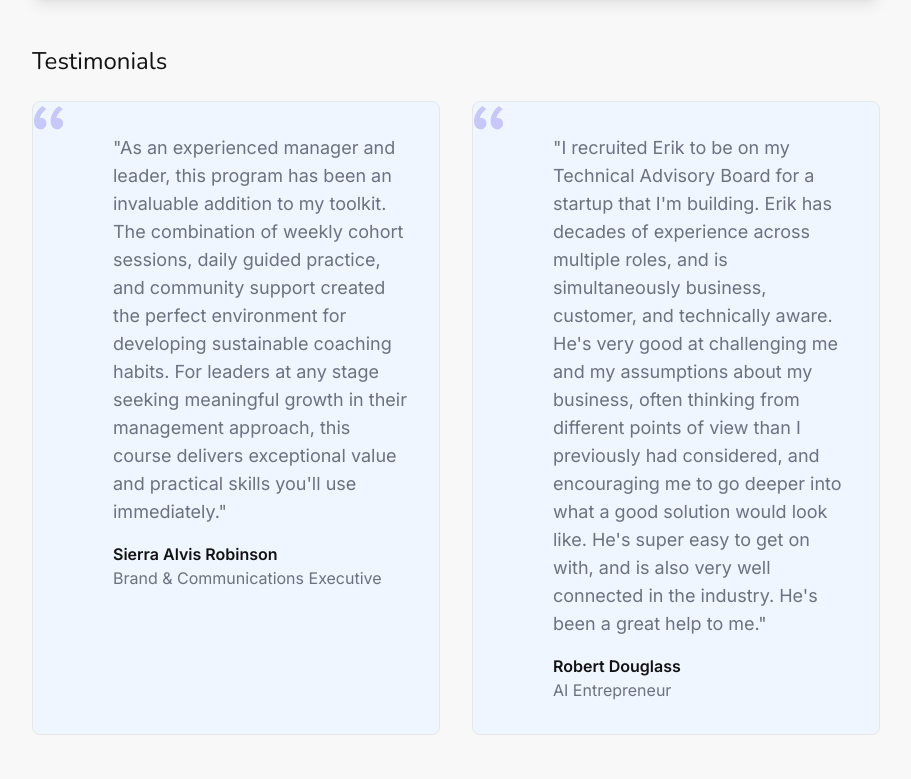
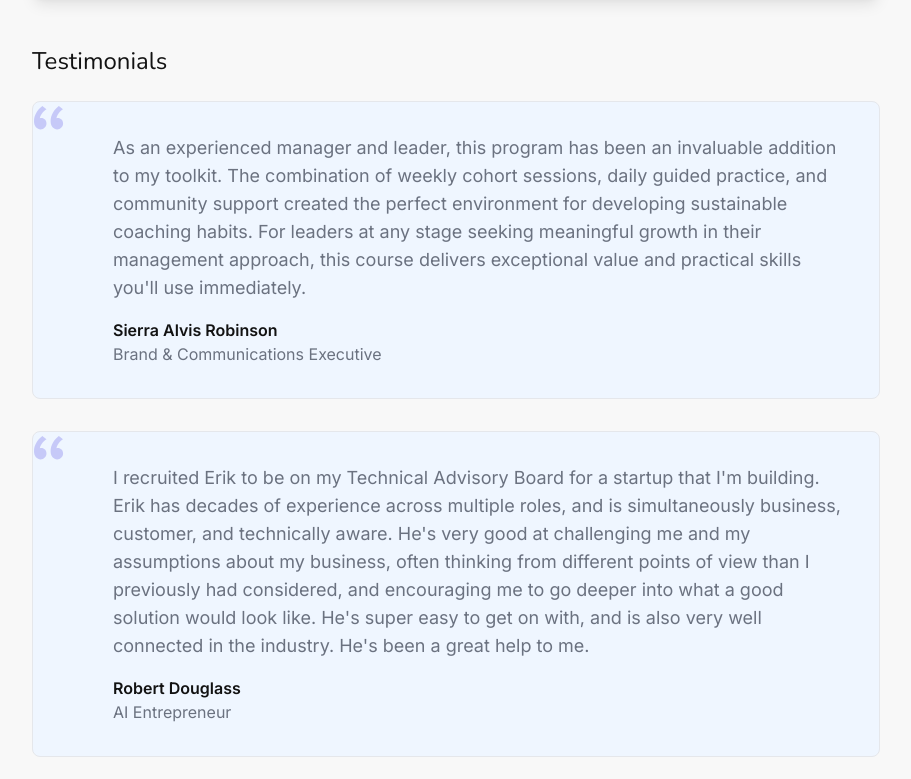
Before and after one commit to e2thex/summerfieldconsulting, an Eleventy site: page src/index.html in a window 1280 px wide. Shown: the part 861-1640 px from the top of the page, without its empty margins (184-1095 px from the left). Built offline with nearby package versions, Linux system fonts and the light colour scheme; Eleventy itself is replaced by a stand-in of ours; files that its build step writes are made by us from their sources.

Commit message:
change the feature quote

```diff
--- a/src/index.html
+++ b/src/index.html
@@ -84,14 +84,14 @@
         <!-- Featured Testimonial -->
         <section class="mb-12" aria-labelledby="testimonial-heading">
             <h2 id="testimonial-heading" class="text-2xl font-heading font-normal mb-6">Testimonials</h2>
-            <div class="grid grid-cols-1 xl:grid-cols-2 gap-8">
+            <div class="grid grid-cols-1 gap-8">
                 <!-- Testimonial 1 -->
                 <div class="relative p-8 bg-blue-50 dark:bg-blue-900 rounded-lg border border-gray-200 dark:border-gray-700">
                     <svg class="absolute top-0 left-0 w-8 h-8 text-accent-1 opacity-25" fill="currentColor" viewBox="0 0 32 32">
                         <path d="M9.352 4C4.456 7.456 1 13.12 1 19.36c0 5.088 3.072 8.064 6.624 8.064 3.36 0 5.856-2.688 5.856-5.856 0-3.168-2.208-5.472-5.088-5.472-.576 0-1.344.096-1.536.192.48-3.264 3.552-7.104 6.624-9.024L9.352 4zm16.512 0c-4.8 3.456-8.256 9.12-8.256 15.36 0 5.088 3.072 8.064 6.624 8.064 3.264 0 5.856-2.688 5.856-5.856 0-3.168-2.304-5.472-5.184-5.472-.576 0-1.248.096-1.44.192.48-3.264 3.456-7.104 6.528-9.024L25.864 4z"/>
                     </svg>
                     <blockquote class="pl-12 text-lg text-gray-text dark:text-dark-gray-text mb-4">
-                        "As an experienced manager and leader, this program has been an invaluable addition to my toolkit. The combination of weekly cohort sessions, daily guided practice, and community support created the perfect environment for developing sustainable coaching habits. For leaders at any stage seeking meaningful growth in their management approach, this course delivers exceptional value and practical skills you'll use immediately."
+                        As an experienced manager and leader, this program has been an invaluable addition to my toolkit. The combination of weekly cohort sessions, daily guided practice, and community support created the perfect environment for developing sustainable coaching habits. For leaders at any stage seeking meaningful growth in their management approach, this course delivers exceptional value and practical skills you'll use immediately.
                     </blockquote>
                     <footer class="pl-12">
                         <cite class="not-italic">
@@ -106,7 +106,7 @@
                         <path d="M9.352 4C4.456 7.456 1 13.12 1 19.36c0 5.088 3.072 8.064 6.624 8.064 3.36 0 5.856-2.688 5.856-5.856 0-3.168-2.208-5.472-5.088-5.472-.576 0-1.344.096-1.536.192.48-3.264 3.552-7.104 6.624-9.024L9.352 4zm16.512 0c-4.8 3.456-8.256 9.12-8.256 15.36 0 5.088 3.072 8.064 6.624 8.064 3.264 0 5.856-2.688 5.856-5.856 0-3.168-2.304-5.472-5.184-5.472-.576 0-1.248.096-1.44.192.48-3.264 3.456-7.104 6.528-9.024L25.864 4z"/>
                     </svg>
                     <blockquote class="pl-12 text-lg text-gray-text dark:text-dark-gray-text mb-4">
-                        "I recruited Erik to be on my Technical Advisory Board for a startup that I'm building. Erik has decades of experience across multiple roles, and is simultaneously business, customer, and technically aware. He's very good at challenging me and my assumptions about my business, often thinking from different points of view than I previously had considered, and encouraging me to go deeper into what a good solution would look like. He's super easy to get on with, and is also very well connected in the industry. He's been a great help to me."
+                        I recruited Erik to be on my Technical Advisory Board for a startup that I'm building. Erik has decades of experience across multiple roles, and is simultaneously business, customer, and technically aware. He's very good at challenging me and my assumptions about my business, often thinking from different points of view than I previously had considered, and encouraging me to go deeper into what a good solution would look like. He's super easy to get on with, and is also very well connected in the industry. He's been a great help to me.
                     </blockquote>
                     <footer class="pl-12">
                         <cite class="not-italic">
```
